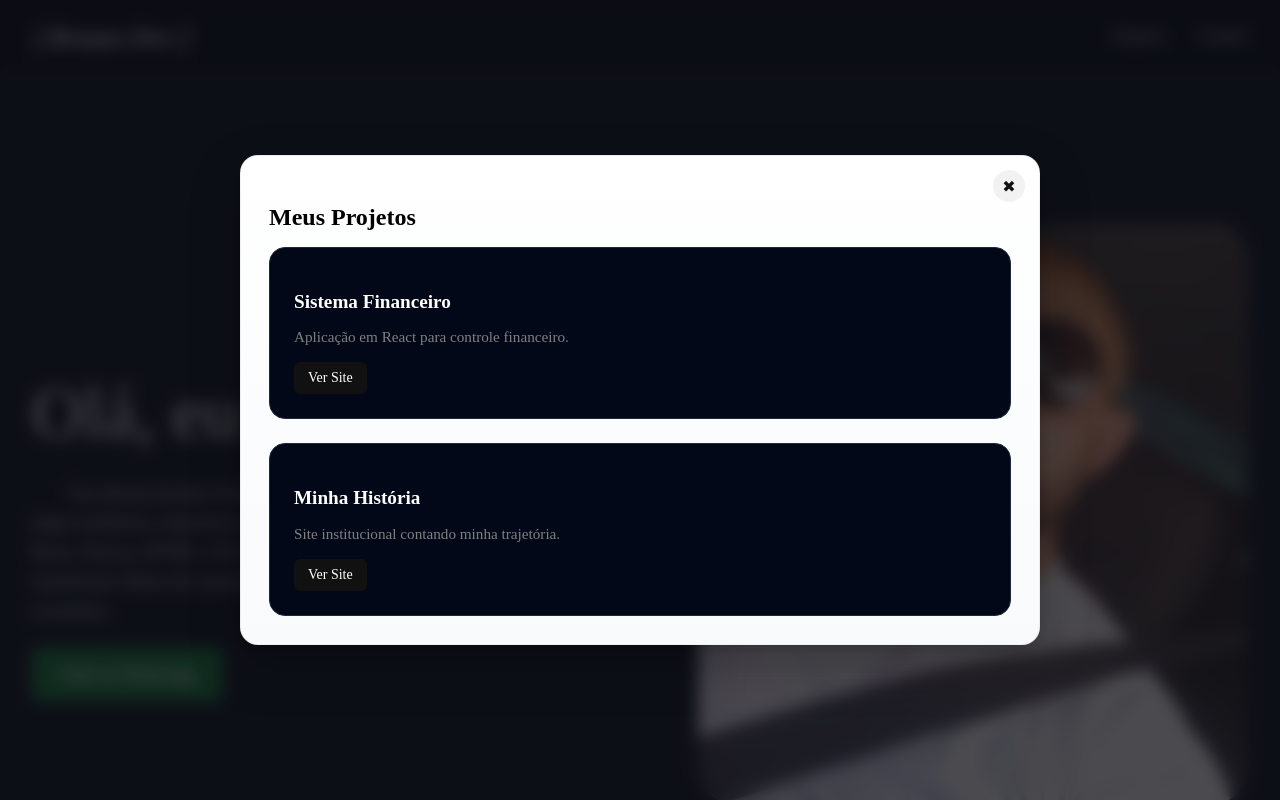
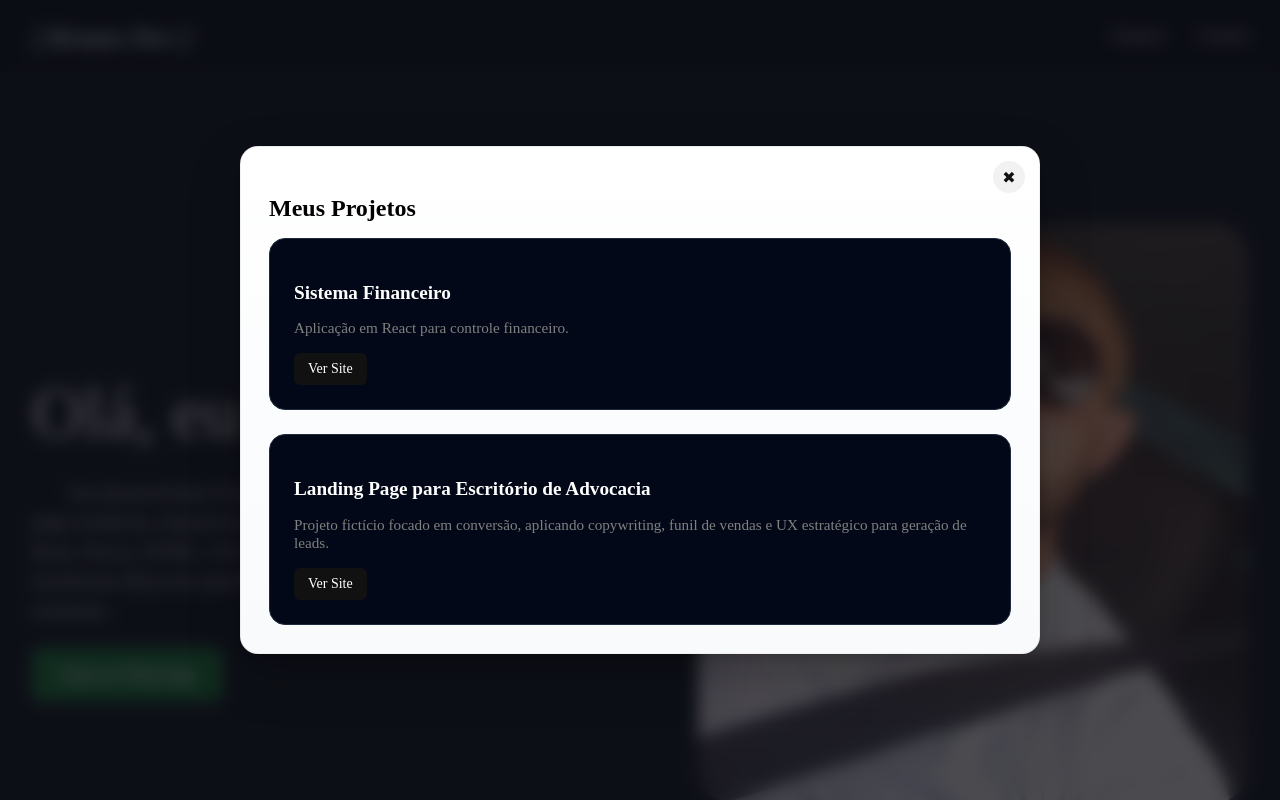
Before and after one commit to BrunoVenuto/portifolio-em-ractjs, a Next.js app: page / in a window 1280 px wide. Both pictures are taken after a click on the item "Projetos". Shown: the top 800 px of the page. Built offline with nearby package versions, Linux system fonts and the light colour scheme.

Commit message:
chore: atualiza projeto do portfolio para landing page advocacia

```diff
--- a/src/components/ProjectList/ProjectList.tsx
+++ b/src/components/ProjectList/ProjectList.tsx
@@ -23,12 +23,13 @@ export function ProjectList() {
 
       {/* Projeto 2 */}
       <div className={styles.card}>
-        <h3>Minha História</h3>
-        <p>Site institucional contando minha trajetória.</p>
+        <h3>Landing Page para Escritório de Advocacia</h3>
+        <p>Projeto fictício focado em conversão, aplicando copywriting,
+    funil de vendas e UX estratégico para geração de leads.</p>
 
         <div className={styles.links}>
           <a
-            href="https://minha-historia-ate-a-ppmg.vercel.app/"
+            href="https://site-advocacia-nextjs.vercel.app/"
             target="_blank"
             rel="noopener noreferrer"
           >
```
